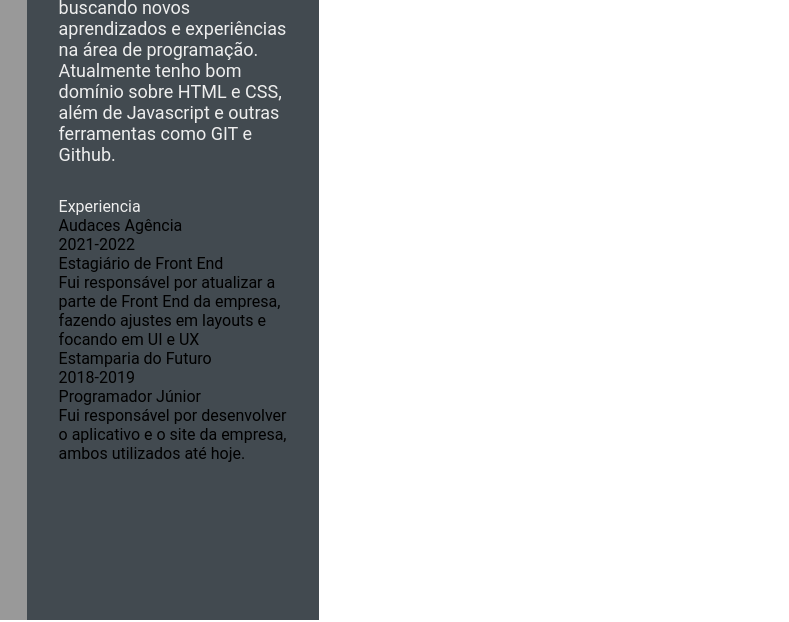
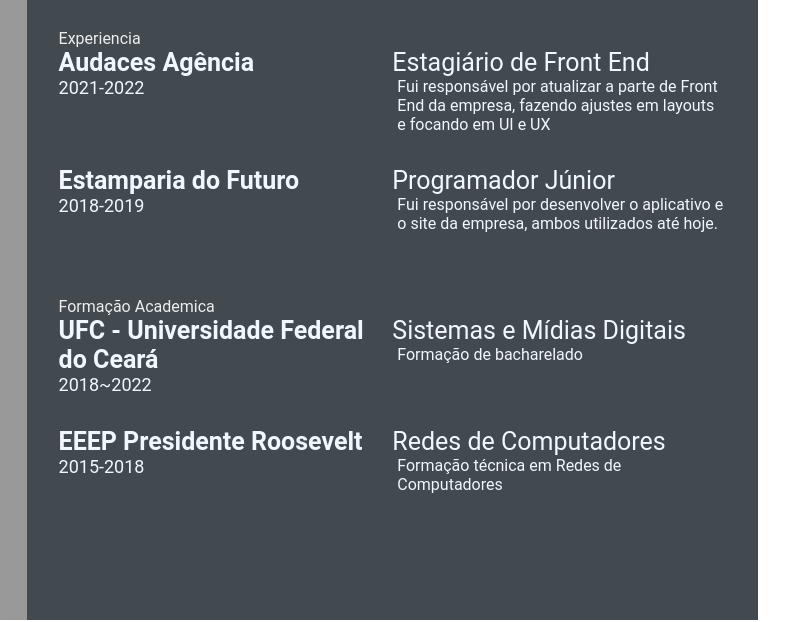
Before and after one commit to MarcosFeer/marcosfeer.github.io, a plain HTML site: page index.html in a window 1280 px wide. Shown: the part 212-834 px from the top of the page, 394-1183 px from the left. Drawn offline with Linux system fonts and the light colour scheme.

Commit message:
Feature: Formação Acadêmica

```diff
--- a/index.html
+++ b/index.html
@@ -8,6 +8,7 @@
     <title>Marcos Fernandes Currículo</title>
     <link rel="stylesheet" href="style.css">
 </head>
+
 <body>
     <main class="resume-contents">
         <section class="left-section">
@@ -94,8 +95,38 @@
                     </div>
                 </section>
                 <!-- fim experiencia -->
+                <!-- formação academica-->
+                <section class="education gap">
+                    <div class="right-title">Formação Academica</div>
+                    <div class="education-contents">
+                        <div class="education-left">
+                            <p class="education-school-name">UFC - Universidade Federal do Ceará</p>
+                            <p class="educationp-time-period">2018~2022</p>
+                        </div>
+                        <div class="education-right">
+                            <p class="education-subject">Sistemas e Mídias Digitais</p>
+                            <p class="education-desc">
+                                Formação de bacharelado
+                            </p>
+                        </div>
+                    </div>
+                    <div class="education-contents">
+                        <div class="education-left">
+                            <p class="education-school-name">EEEP Presidente Roosevelt</p>
+                            <p class="educationp-time-period">2015-2018</p>
+                        </div>
+                        <div class="education-right">
+                            <p class="education-subject">Redes de Computadores</p>
+                            <p class="education-desc">
+                                Formação técnica em Redes de Computadores
+                            </p>
+                        </div>
+                    </div>
+                </section>
+                <!-- fim formação academica-->
             </div>
         </section>
     </main>
 </body>
+
 </html>
--- a/style.css
+++ b/style.css
@@ -21,13 +21,13 @@
 }
 
 .right-section {
-    grid-column: span 2;
+    grid-column: span 5;
     height: 100%;
     background-color: #424a50;
     border-radius: 0px 60px 0px 0px;
 }
 
-.left-section-contents {
+.left-section-contents{
     padding: 2rem 2rem;
 }
 
@@ -97,8 +97,42 @@
 .gap {
     padding-bottom: 2rem;
 }
-
 .about-me-contents {
     font-size: 18px;
     color: #eeeeee;
 }
+
+.experience-contents,
+.education-contents,
+.awards-contents {
+    display: grid;
+    grid-template-columns: repeat(2, 1fr);
+    padding-bottom: 2rem;
+    color: #F1F8FD;
+}
+
+.exp-company-name,
+.education-school-name,
+.awards-company-name {
+    font-size: 25px;
+    font-weight: bold;
+}
+
+.exp-time-period,
+.educationp-time-period,
+.awards-time-period {
+    font-size: 18px;
+}
+
+.exp-position,
+.education-subject,
+.awards-name {
+    font-size: 25px;
+}
+
+.exp-desc,
+.education-desc,
+.awards-desc {
+    font-size: 16px;
+    padding-left: 5px;
+}
```
